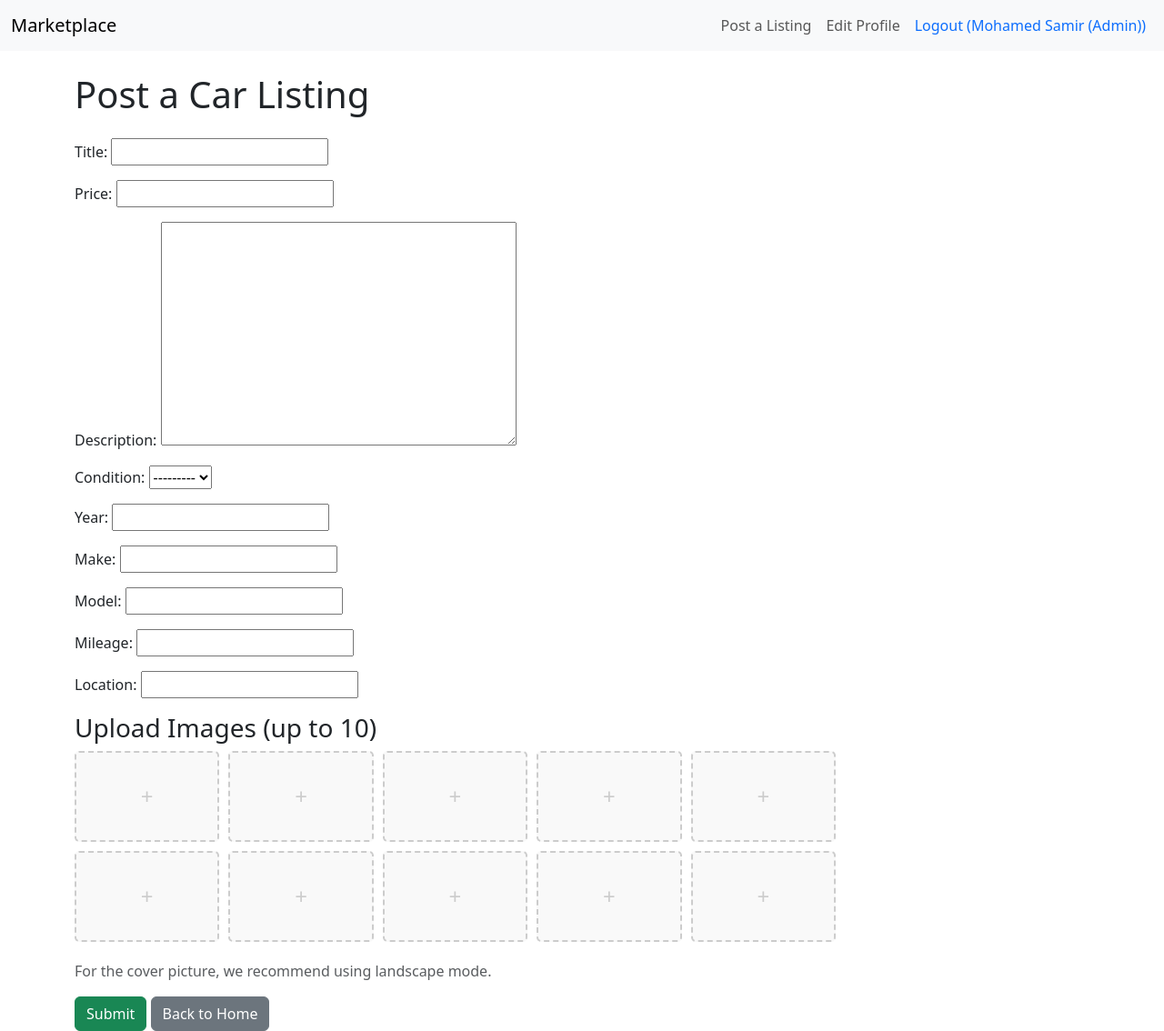
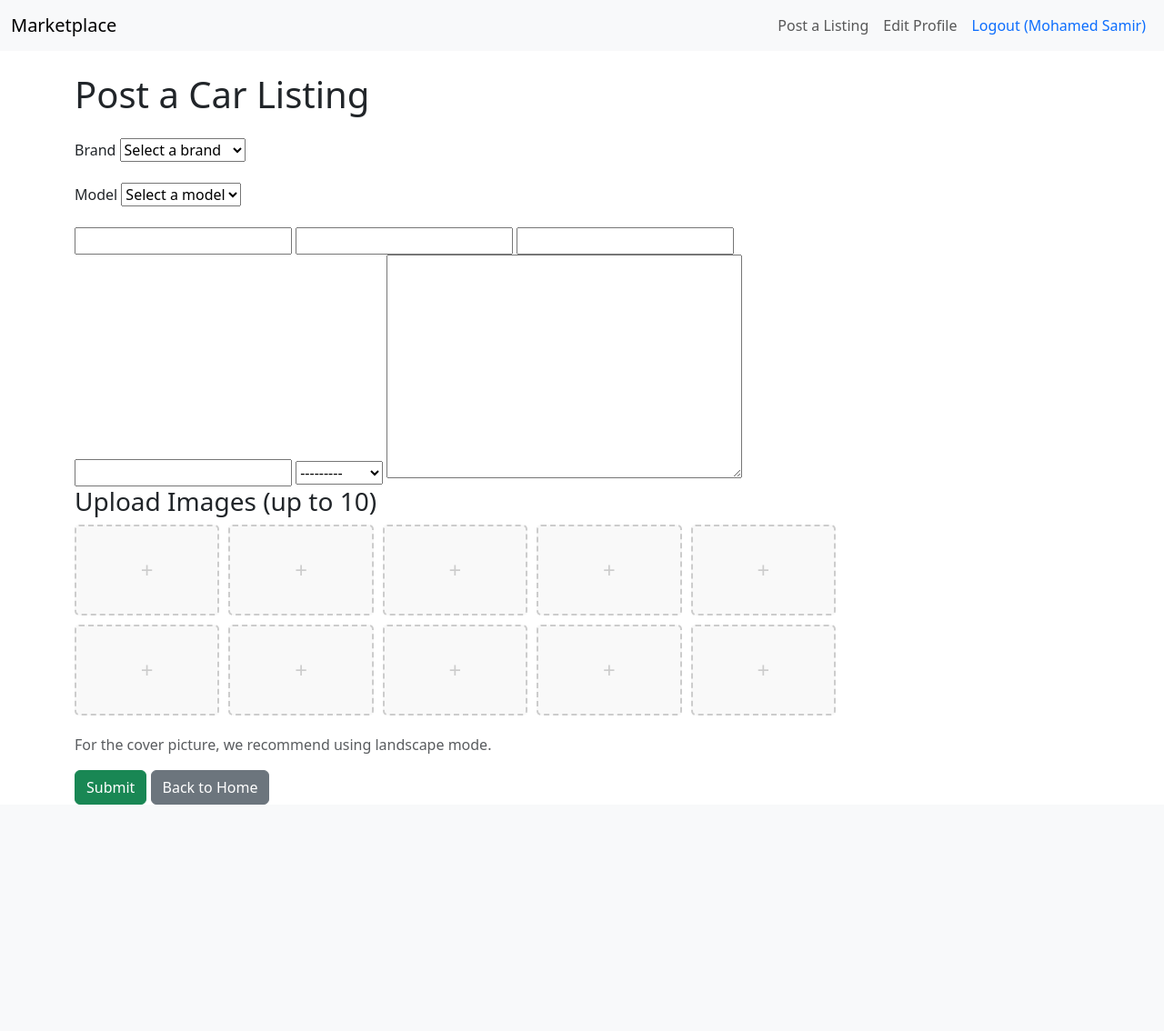
Before and after one commit to mohamedsamirpassion/marketplace, a Django app: page /create/ in a window 1280 px wide. Shown: the whole page at 91% size. After the commit the page ends 885 px from the top, so only its background shows below. Run offline with Django 4.2, Linux system fonts and the light colour scheme; a user stored in the database is signed in; data comes from the database, SQL or seed files in the repository.

Commit message:
Add prebuilt brands and models with admin approval workflow

```diff
--- a/listings/forms.py
+++ b/listings/forms.py
@@ -1,18 +1,53 @@
 from django import forms
-from django.forms import inlineformset_factory
-from .models import CarListing, CarImage
+from django.forms import modelformset_factory
+from .models import Listing, ListingImage, Brand, Model, PendingBrand, PendingModel
 
-class CarListingForm(forms.ModelForm):
+class ListingForm(forms.ModelForm):
+    brand = forms.ModelChoiceField(queryset=Brand.objects.filter(approved=True), empty_label="Select a brand")
+    model = forms.ModelChoiceField(queryset=Model.objects.none(), empty_label="Select a model")  # Will be populated dynamically
+    new_brand = forms.CharField(max_length=100, required=False, label="New Brand (if not in list)")
+    new_model = forms.CharField(max_length=100, required=False, label="New Model (if not in list)")
+
     class Meta:
-        model = CarListing
-        fields = [
-            'title', 'price', 'description', 'condition', 'year',
-            'make', 'model', 'mileage', 'location'
-        ]
-        widgets = {
-            'condition': forms.Select(choices=[('new', 'New'), ('used', 'Used')]),
-        }
+        model = Listing
+        fields = ['brand', 'model', 'year', 'price', 'mileage', 'location', 'condition', 'description']
 
-CarImageFormSet = inlineformset_factory(
-    CarListing, CarImage, fields=['image'], extra=10, max_num=10
-)
+    def __init__(self, *args, **kwargs):
+        super().__init__(*args, **kwargs)
+        # Add "Other" option to brand dropdown
+        self.fields['brand'].choices = [(None, 'Select a brand')] + [(brand.id, brand.name) for brand in Brand.objects.filter(approved=True)] + [('other', 'Other')]
+        # Dynamically update model choices based on selected brand
+        if 'brand' in self.data:
+            try:
+                brand_id = int(self.data.get('brand'))
+                self.fields['model'].queryset = Model.objects.filter(brand_id=brand_id, approved=True)
+                self.fields['model'].choices = [(None, 'Select a model')] + [(model.id, model.name) for model in Model.objects.filter(brand_id=brand_id, approved=True)] + [('other', 'Other')]
+            except (ValueError, TypeError):
+                pass
+        elif self.instance.pk and self.instance.brand:
+            self.fields['model'].queryset = Model.objects.filter(brand=self.instance.brand, approved=True)
+            self.fields['model'].choices = [(None, 'Select a model')] + [(model.id, model.name) for model in Model.objects.filter(brand=self.instance.brand, approved=True)] + [('other', 'Other')]
+
+    def clean(self):
+        cleaned_data = super().clean()
+        brand = cleaned_data.get('brand')
+        model = cleaned_data.get('model')
+        new_brand = cleaned_data.get('new_brand')
+        new_model = cleaned_data.get('new_model')
+
+        # Handle "Other" brand
+        if str(brand) == 'other':
+            if not new_brand:
+                self.add_error('new_brand', 'Please specify the new brand.')
+            else:
+                cleaned_data['brand'] = new_brand  # Will be handled in the view
+        # Handle "Other" model
+        if str(model) == 'other':
+            if not new_model:
+                self.add_error('new_model', 'Please specify the new model.')
+            else:
+                cleaned_data['model'] = new_model  # Will be handled in the view
+
+        return cleaned_data
+
+ListingImageFormSet = modelformset_factory(ListingImage, fields=('image',), extra=10, max_num=10)
--- a/listings/templates/listings/create_listing.html
+++ b/listings/templates/listings/create_listing.html
@@ -4,7 +4,33 @@
     <h1 class="mb-4">Post a Car Listing</h1>
     <form method="post" enctype="multipart/form-data" class="w-75">
         {% csrf_token %}
-        {{ form.as_p }}
+        {{ form.non_field_errors }}
+        <div class="mb-3">
+            <label for="id_brand" class="form-label">Brand</label>
+            {{ form.brand }}
+            {{ form.brand.errors }}
+        </div>
+        <div class="mb-3" id="new-brand-field" style="display: none;">
+            <label for="id_new_brand" class="form-label">New Brand</label>
+            {{ form.new_brand }}
+            {{ form.new_brand.errors }}
+        </div>
+        <div class="mb-3">
+            <label for="id_model" class="form-label">Model</label>
+            {{ form.model }}
+            {{ form.model.errors }}
+        </div>
+        <div class="mb-3" id="new-model-field" style="display: none;">
+            <label for="id_new_model" class="form-label">New Model</label>
+            {{ form.new_model }}
+            {{ form.new_model.errors }}
+        </div>
+        {{ form.year }}
+        {{ form.price }}
+        {{ form.mileage }}
+        {{ form.location }}
+        {{ form.condition }}
+        {{ form.description }}
         <h3>Upload Images (up to 10)</h3>
         {{ image_formset.management_form }}
         <div class="image-upload-grid">
@@ -59,4 +85,35 @@
             color: #0d6efd;
         }
     </style>
+
+    <script>
+        document.getElementById('id_brand').addEventListener('change', function() {
+            const newBrandField = document.getElementById('new-brand-field');
+            if (this.value === 'other') {
+                newBrandField.style.display = 'block';
+            } else {
+                newBrandField.style.display = 'none';
+            }
+            // Update model dropdown based on selected brand
+            fetch(`/get-models/?brand_id=${this.value}`)
+                .then(response => response.json())
+                .then(data => {
+                    const modelSelect = document.getElementById('id_model');
+                    modelSelect.innerHTML = '<option value="">Select a model</option>';
+                    data.models.forEach(model => {
+                        modelSelect.innerHTML += `<option value="${model.id}">${model.name}</option>`;
+                    });
+                    modelSelect.innerHTML += '<option value="other">Other</option>';
+                });
+        });
+
+        document.getElementById('id_model').addEventListener('change', function() {
+            const newModelField = document.getElementById('new-model-field');
+            if (this.value === 'other') {
+                newModelField.style.display = 'block';
+            } else {
+                newModelField.style.display = 'none';
+            }
+        });
+    </script>
 {% endblock %}
--- a/listings/templates/listings/home.html
+++ b/listings/templates/listings/home.html
@@ -12,7 +12,7 @@
                                 <div class="carousel-inner">
                                     {% for image in listing.images.all %}
                                         <div class="carousel-item {% if forloop.first %}active{% endif %}">
-                                            <img src="{{ image.image.url }}" class="d-block w-100" alt="{{ listing.title }}" style="height: 200px; object-fit: cover;">
+                                            <img src="{{ image.image.url }}" class="d-block w-100" alt="{{ listing.brand.name }} {{ listing.model.name }}" style="height: 200px; object-fit: cover;">
                                         </div>
                                     {% endfor %}
                                 </div>
@@ -27,7 +27,7 @@
                             </div>
                         {% endif %}
                         <div class="card-body">
-                            <h5 class="card-title">{{ listing.title }}</h5>
+                            <h5 class="card-title">{{ listing.brand.name }} {{ listing.model.name }} ({{ listing.year }})</h5>
                             <p class="card-text">
                                 <i class="bi bi-currency-dollar"></i> {{ listing.price }} EGP<br>
                                 <i class="bi bi-speedometer2"></i> {{ listing.mileage }} km<br>
--- a/listings/templates/listings/listing_detail.html
+++ b/listings/templates/listings/listing_detail.html
@@ -1,7 +1,7 @@
 {% extends 'base.html' %}
-{% block title %}{{ listing.title }}{% endblock %}
+{% block title %}{{ listing.brand.name }} {{ listing.model.name }}{% endblock %}
 {% block content %}
-    <h1 class="mb-4">{{ listing.make }} {{ listing.model }} ({{ listing.year }})</h1>
+    <h1 class="mb-4">{{ listing.brand.name }} {{ listing.model.name }} ({{ listing.year }})</h1>
     <div class="row">
         <div class="col-md-6">
             {% if listing.images.all %}
--- a/listings/urls.py
+++ b/listings/urls.py
@@ -3,6 +3,7 @@
 
 urlpatterns = [
     path('', views.home, name='home'),
+    path('listing/<int:pk>/', views.listing_detail, name='listing_detail'),
     path('create/', views.create_listing, name='create_listing'),
-    path('listing/<int:pk>/', views.listing_detail, name='listing_detail'),
+    path('get-models/', views.get_models, name='get_models'),
 ]
--- a/listings/views.py
+++ b/listings/views.py
@@ -1,31 +1,62 @@
 from django.shortcuts import render, redirect
 from django.contrib.auth.decorators import login_required
-from .models import CarListing
-from .forms import CarListingForm, CarImageFormSet
+from django.http import JsonResponse
+from .models import Listing, ListingImage, Brand, Model, PendingBrand, PendingModel
+from .forms import ListingForm, ListingImageFormSet
 
 def home(request):
-    listings = CarListing.objects.filter(status='approved')
+    listings = Listing.objects.all()
     return render(request, 'listings/home.html', {'listings': listings})
+
 def listing_detail(request, pk):
-    listing = CarListing.objects.get(pk=pk, status='approved')
+    listing = Listing.objects.get(pk=pk)
     return render(request, 'listings/listing_detail.html', {'listing': listing})
 
 @login_required
 def create_listing(request):
     if request.method == 'POST':
-        form = CarListingForm(request.POST)
-        image_formset = CarImageFormSet(request.POST, request.FILES)
+        form = ListingForm(request.POST)
+        image_formset = ListingImageFormSet(request.POST, request.FILES)
         if form.is_valid() and image_formset.is_valid():
+            # Handle brand
+            brand_data = form.cleaned_data['brand']
+            new_brand = form.cleaned_data['new_brand']
+            if isinstance(brand_data, str):  # New brand submitted
+                brand, _ = Brand.objects.get_or_create(name=new_brand, approved=False)
+                PendingBrand.objects.get_or_create(name=new_brand, submitted_by=request.user)
+            else:
+                brand = brand_data
+
+            # Handle model
+            model_data = form.cleaned_data['model']
+            new_model = form.cleaned_data['new_model']
+            if isinstance(model_data, str):  # New model submitted
+                model, _ = Model.objects.get_or_create(brand=brand, name=new_model, approved=False)
+                PendingModel.objects.get_or_create(brand=brand, name=new_model, submitted_by=request.user)
+            else:
+                model = model_data
+
+            # Create listing
             listing = form.save(commit=False)
             listing.seller = request.user
+            listing.brand = brand
+            listing.model = model
             listing.save()
-            image_formset.instance = listing
-            image_formset.save()
+
+            # Save images
+            for image_form in image_formset:
+                if image_form.cleaned_data.get('image'):
+                    ListingImage.objects.create(listing=listing, image=image_form.cleaned_data['image'])
+
             return redirect('home')
     else:
-        form = CarListingForm()
-        image_formset = CarImageFormSet()
-    return render(request, 'listings/create_listing.html', {
-        'form': form,
-        'image_formset': image_formset
-    })
+        form = ListingForm()
+        image_formset = ListingImageFormSet(queryset=ListingImage.objects.none())
+    return render(request, 'listings/create_listing.html', {'form': form, 'image_formset': image_formset})
+
+def get_models(request):
+    brand_id = request.GET.get('brand_id')
+    if brand_id and brand_id != 'other':
+        models = Model.objects.filter(brand_id=brand_id, approved=True).values('id', 'name')
+        return JsonResponse({'models': list(models)})
+    return JsonResponse({'models': []})
```
Also changed, not shown: listings/admin.py (+63 -2 lines), listings/management/commands/seed_brands_models.py (added, +35 -0 lines), listings/models.py (+53 -19 lines), db.sqlite3, listings/migrations/0003_brand_remove_carlisting_seller_listing_listingimage_and_more.py (added), media/listing_images/Toyota_Corolla_2017.jpg (added), media/listing_images/Toyota_Corolla_2017_2nd.jpg (added).
